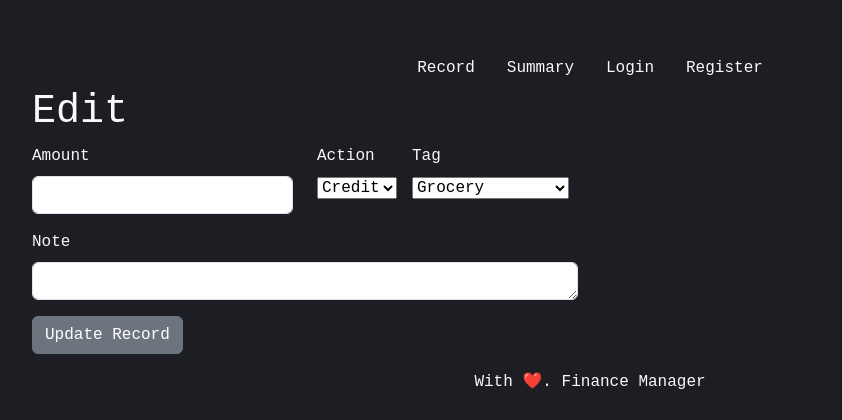
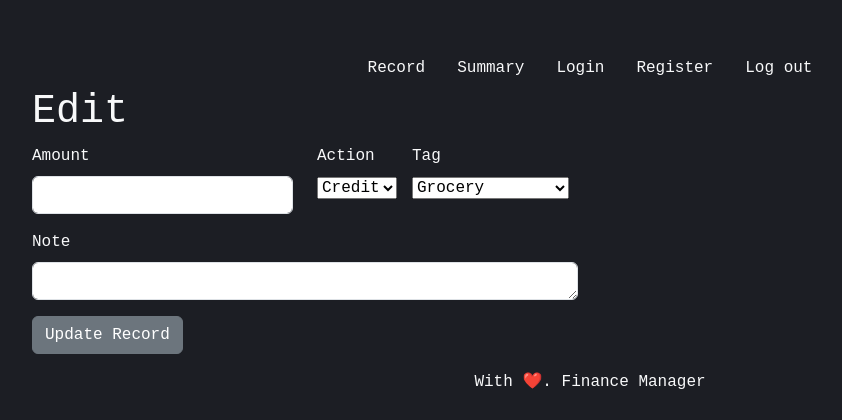
Before and after one commit to fodare/Boris, a Flask app: page /edit/1 in a window 1280 px wide. Shown: the top 420 px of the page, without its empty margins (50-892 px from the left). Run offline with Flask 3, Linux system fonts and the light colour scheme; the visitor is signed in with stand-in values (Sample User, id 1); data that the repository does not hold is empty.

Commit message:
Add logout route.

```diff
--- a/frontend/templates/basetemplate.html
+++ b/frontend/templates/basetemplate.html
@@ -41,6 +41,11 @@
                   >Register</a
                >
             </li>
+            <li class="nav-item">
+               <a class="nav-link logout-link" href="{{url_for('logout')}}"
+                  >Log out</a
+               >
+            </li>
          </ul>
       </nav>
       <div class="contentblock container">
```
